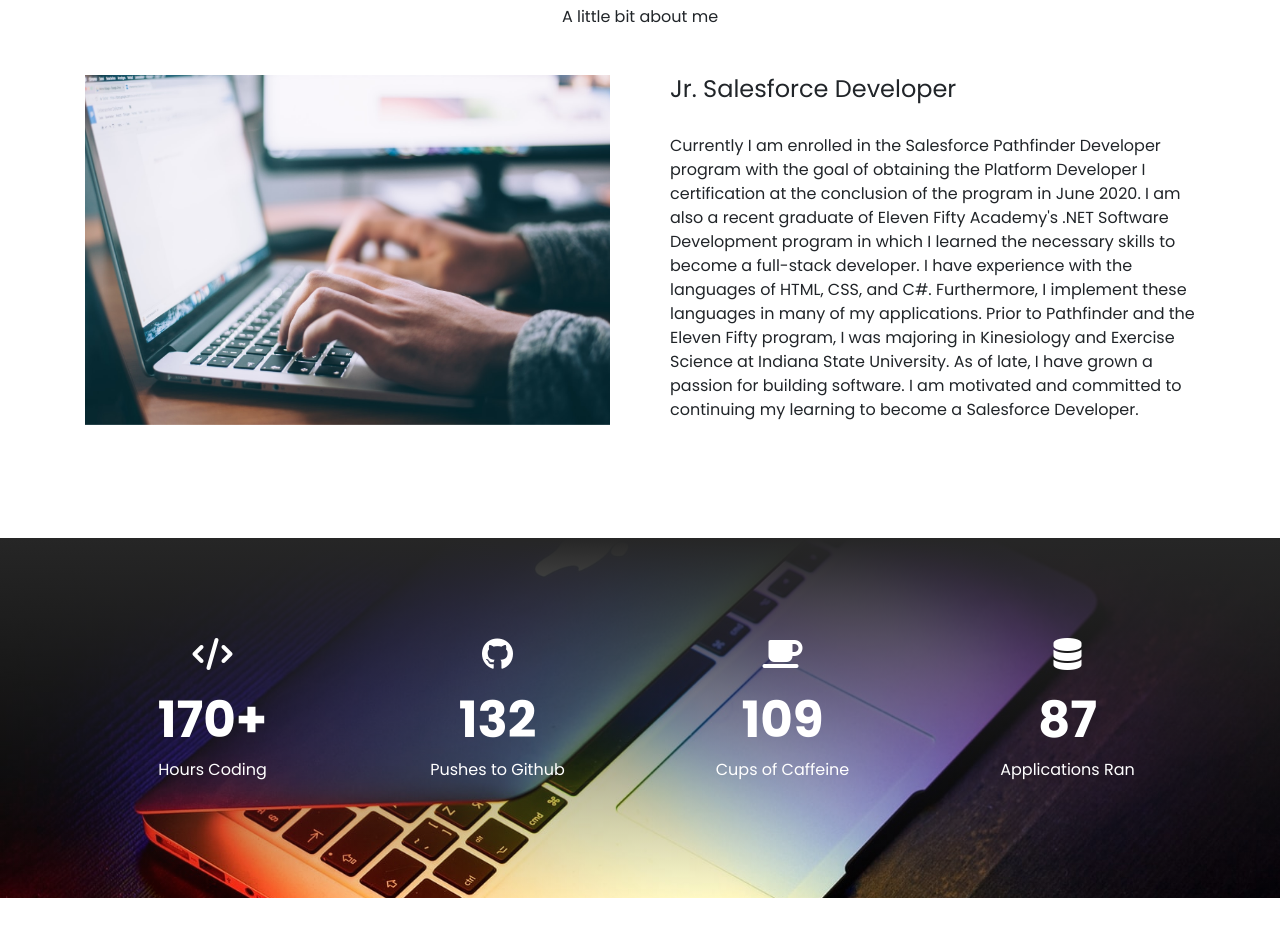
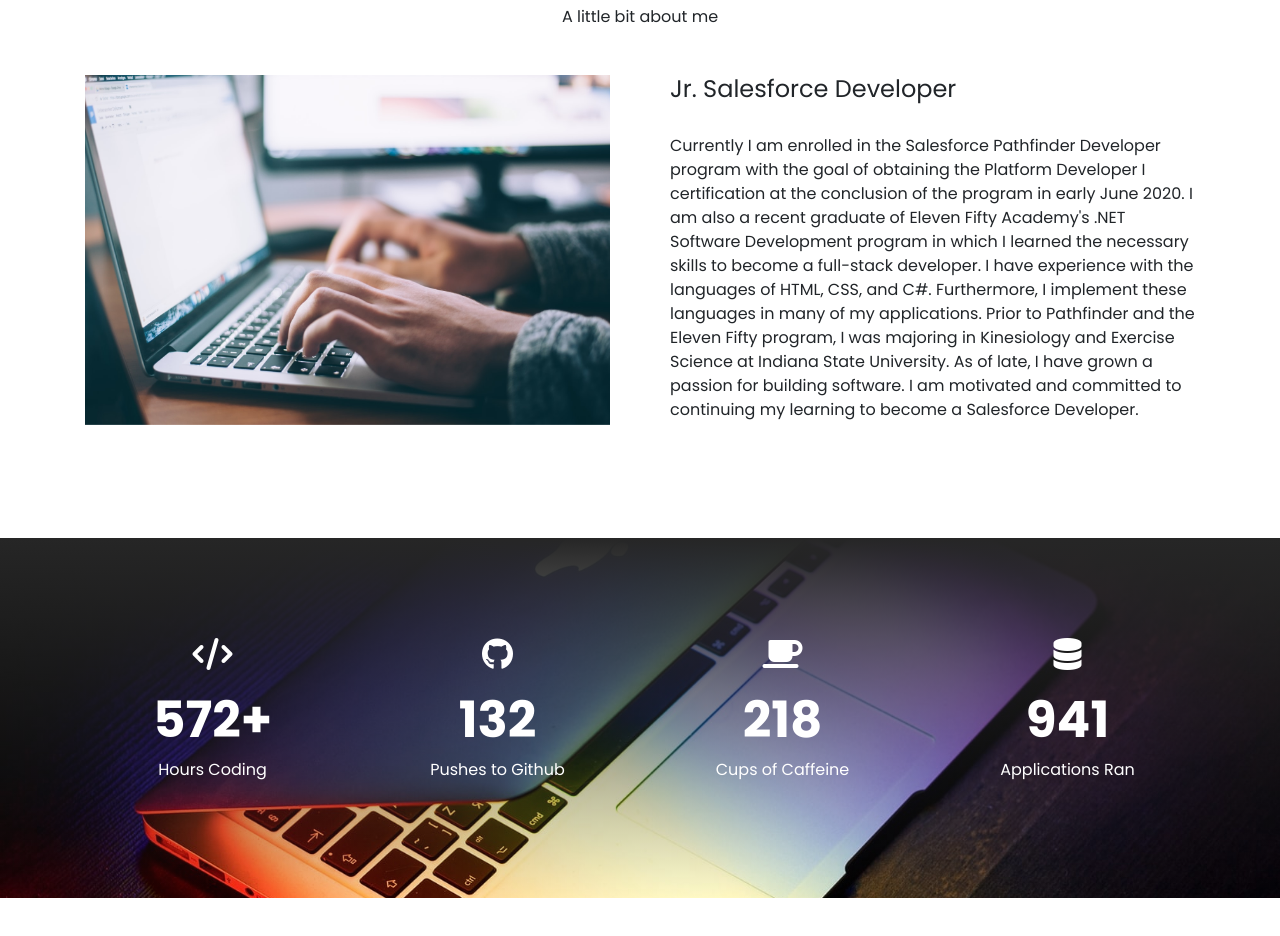
Before and after one commit to chandlert32/chandlert32.github.io, a plain HTML site: page index.html in a window 1280 px wide. Shown: the part 941-1877 px from the top of the page. Drawn offline with nearby package versions, Linux system fonts and the light colour scheme.

Commit message:
Add files via upload

```diff
--- a/index.html
+++ b/index.html
@@ -89,7 +89,7 @@
                 <div class="col-xl-6 col-lg-6 col-md-12 col-sm-12 col-xs-12">
                     <div class="item-text">
                         <h4>Jr. Salesforce Developer</h4>
-                        <p>Currently I am enrolled in the Salesforce Pathfinder Developer program with the goal of obtaining the Platform Developer I certification at the conclusion of the program in June 2020. I am also a recent graduate of Eleven Fifty Academy's .NET Software Development program in which I learned the necessary skills to become a full-stack developer. I have experience with the languages of HTML, CSS, and C#. Furthermore, I implement these languages in many of my applications. Prior to Pathfinder and the Eleven Fifty program, I was majoring in Kinesiology and Exercise Science at Indiana State University. As of late, I have grown a passion for building software. I am motivated and committed to continuing my learning to become a Salesforce Developer.
+                        <p>Currently I am enrolled in the Salesforce Pathfinder Developer program with the goal of obtaining the Platform Developer I certification at the conclusion of the program in early June 2020. I am also a recent graduate of Eleven Fifty Academy's .NET Software Development program in which I learned the necessary skills to become a full-stack developer. I have experience with the languages of HTML, CSS, and C#. Furthermore, I implement these languages in many of my applications. Prior to Pathfinder and the Eleven Fifty program, I was majoring in Kinesiology and Exercise Science at Indiana State University. As of late, I have grown a passion for building software. I am motivated and committed to continuing my learning to become a Salesforce Developer.
 
                         </p>
                     </div>
@@ -104,7 +104,7 @@
                 <div class="col-md-3">
                     <div class="single-stats">
                         <i class="fa fa-code fa-2x"></i>
-                        <h2>170+</h2>
+                        <h2>572+</h2>
                         <p>Hours Coding</p>
                     </div>
                 </div>
@@ -118,14 +118,14 @@
                 <div class="col-md-3">
                     <div class="single-stats">
                         <i class="fa fa-coffee fa-2x"></i>
-                        <h2>109</h2>
+                        <h2>218</h2>
                         <p>Cups of Caffeine</p>
                     </div>
                 </div>
                 <div class="col-md-3">
                     <div class="single-stats">
                         <i class="fa fa-database fa-2x"></i>
-                        <h2>87</h2>
+                        <h2>941</h2>
                         <p>Applications Ran</p>
                     </div>
                 </div>
```
